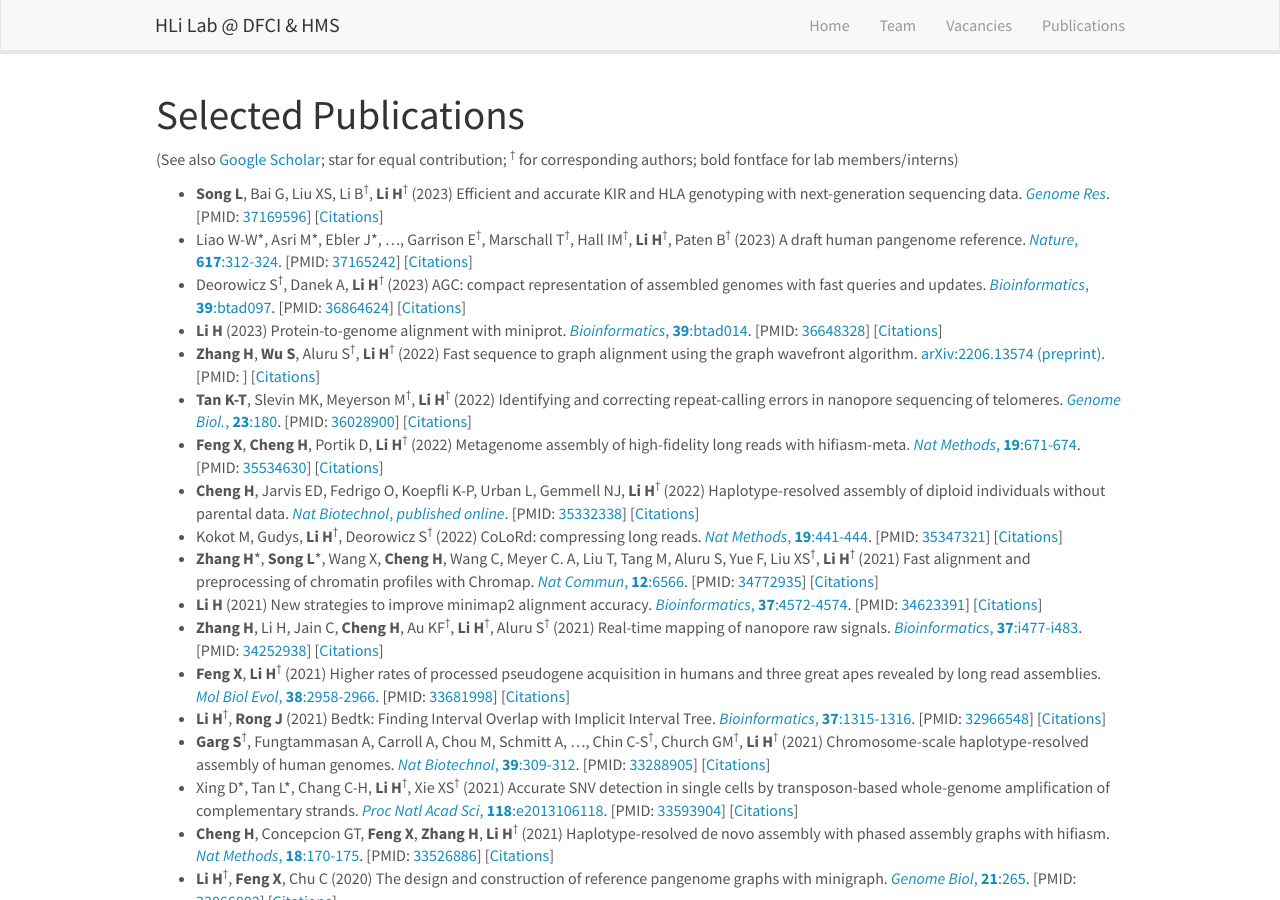
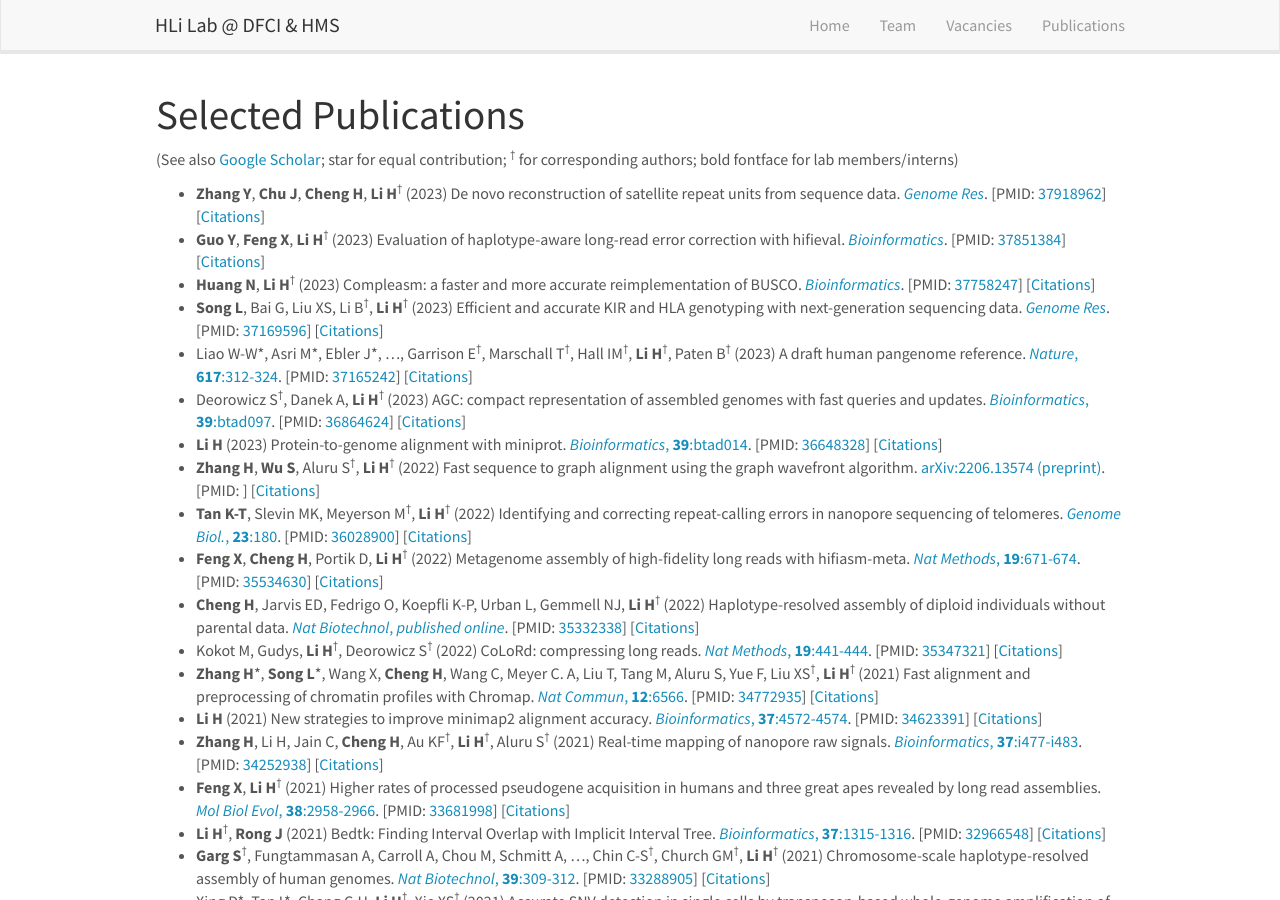
Before and after one commit to hlilab/hlilab.github.io, a Jekyll site: the page built from _pages/publications.md, in a window 1280 px wide and 900 px high. Built offline with Jekyll 4.4.1, drawn with Linux system fonts in a browser that asks for light colours; nearby versions of some CDN libraries; comment, search, counter and statistics services are not loaded.

Commit message:
updated publications

```diff
--- a/_data/recentpub.yml
+++ b/_data/recentpub.yml
@@ -1,3 +1,27 @@
+- title: "De novo reconstruction of satellite repeat units from sequence data"
+  authors: <b>Zhang Y</b>, <b>Chu J</b>, <b>Cheng H</b>, <b>Li H</b><sup>&#8224;</sup>
+  year: 2023
+  url: https://pubmed.ncbi.nlm.nih.gov/37918962/
+  display: <i>Genome Res</i>
+  pmid: 37918962
+  type: 1
+
+- title: "Evaluation of haplotype-aware long-read error correction with hifieval"
+  authors: <b>Guo Y</b>, <b>Feng X</b>, <b>Li H</b><sup>&#8224;</sup>
+  year: 2023
+  url: https://pubmed.ncbi.nlm.nih.gov/37851384/
+  display: <i>Bioinformatics</i>
+  pmid: 37851384
+  type: 1
+
+- title: "Compleasm: a faster and more accurate reimplementation of BUSCO"
+  authors: <b>Huang N</b>, <b>Li H</b><sup>&#8224;</sup>
+  year: 2023
+  url: https://pubmed.ncbi.nlm.nih.gov/37758247/
+  display: <i>Bioinformatics</i>
+  pmid: 37758247
+  type: 1
+
 - title: "Efficient and accurate KIR and HLA genotyping with next-generation sequencing data"
   authors: <b>Song L</b>, Bai G, Liu XS, Li B<sup>&#8224;</sup>, <b>Li H</b><sup>&#8224;</sup>
   year: 2023
```
Also changed, not shown: _data/team_members.yml (+3 -14 lines).
